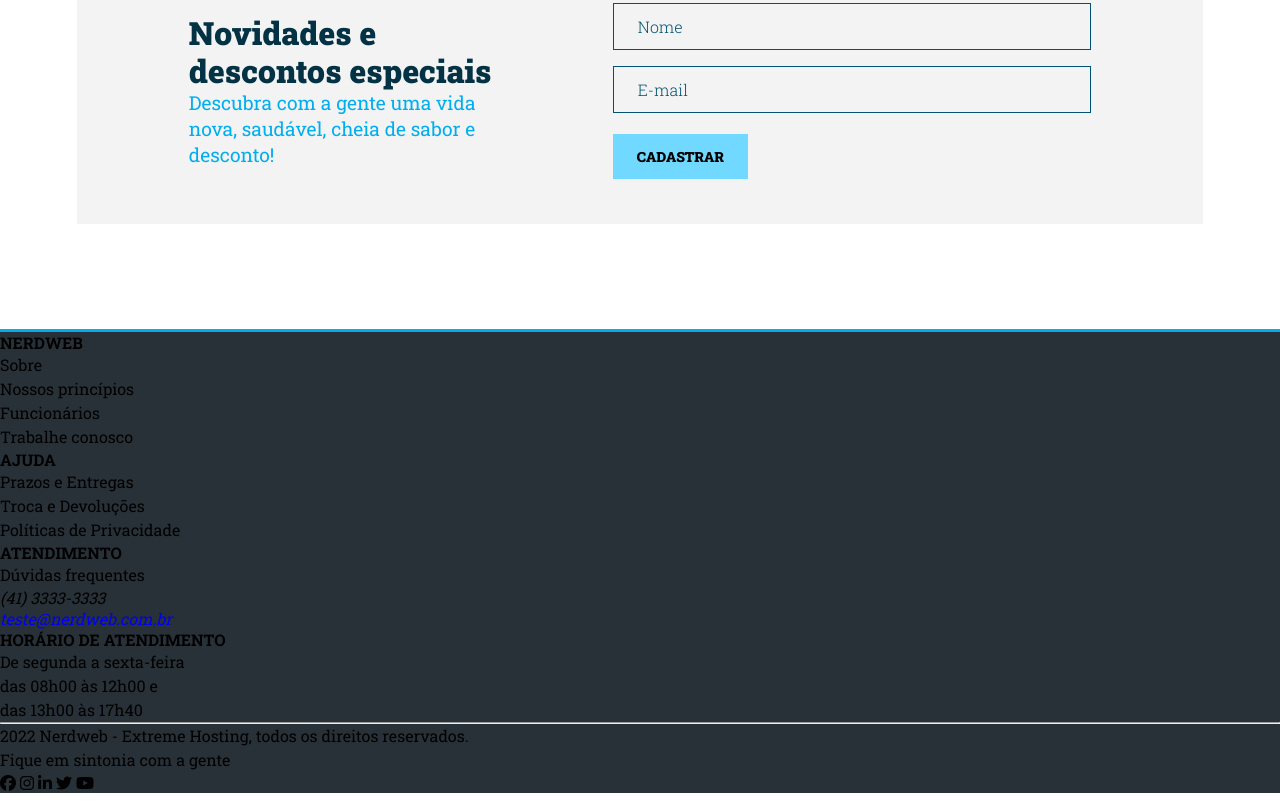
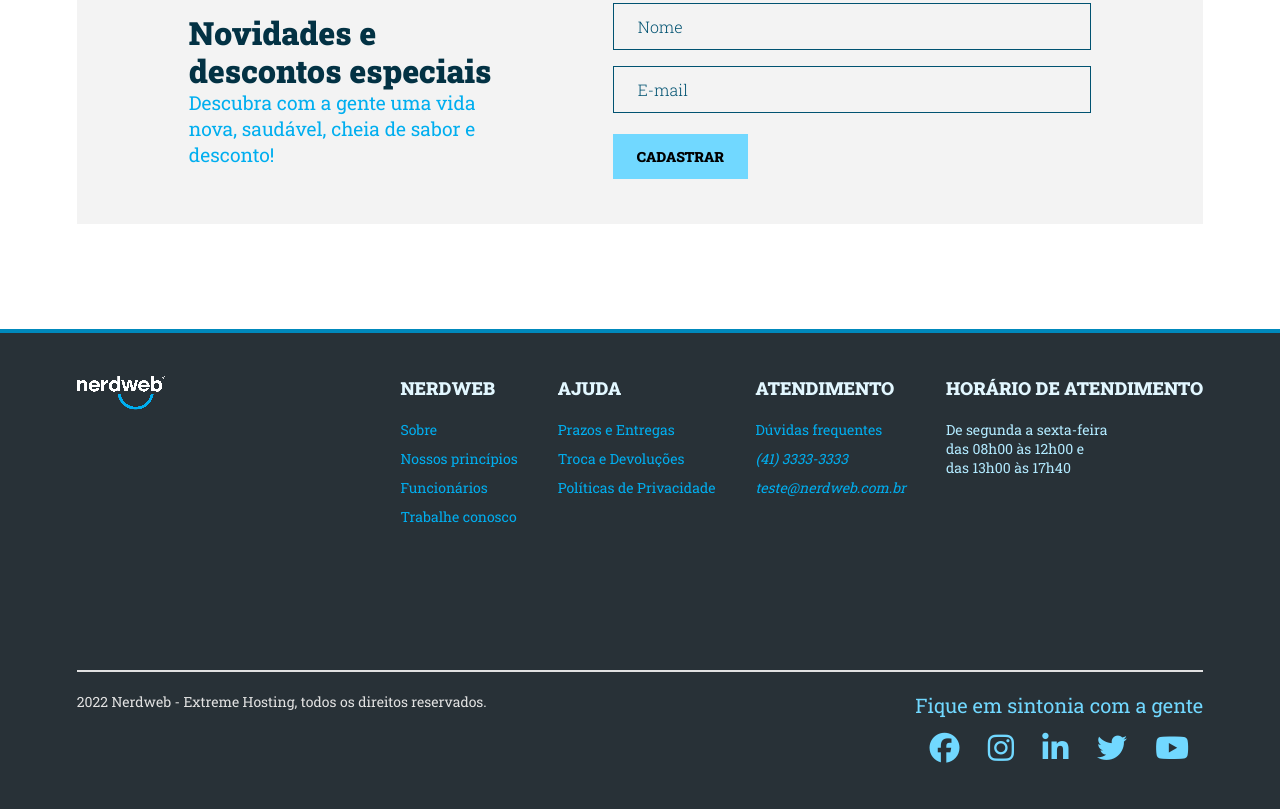
Before and after one commit to michelwene/teste-nerdweb, a plain HTML site: page index.html in a window 1280 px wide. Shown: the part 4138-4947 px from the top of the page. Drawn offline with nearby package versions, Linux system fonts and the light colour scheme.

Commit message:
feat: footer

```diff
--- a/assets/css/footer.css
+++ b/assets/css/footer.css
@@ -1,8 +1,104 @@
 .footer{
     background-color: var(--gray800);
 
-    width: 100vw;
+    width: 100%;
     margin: 6.5625rem auto 0;
 
-    border-top: 3px solid var(--blue500);
+    border-top: 4px solid var(--blue700);
 }
+
+.footer__about{
+    display: flex;
+    justify-content: space-between;
+
+    border-bottom: 2px solid var(--gray200);
+    margin: 2.6875rem auto 0;
+    padding-bottom: 8.375rem;
+    width: 88vw;
+
+
+}
+
+.logo__nerdweb{
+    background: url('../images/Grupo\ 549.png') center / cover no-repeat;
+    min-width: 5.5rem;
+    min-height: 2.125rem;
+
+    display:inline-block;
+}
+
+.footer__about--content{
+    column-gap: 2.5rem;
+
+    display: flex;
+}
+
+.footer__about--content h4{
+    color: var(--blue100);
+    font-size: 1.125rem;
+    font-weight: 900;
+    line-height: 1.5rem;
+
+    padding-bottom: 1.25rem;
+}
+
+.footer__about--content p{
+    color: var(--blue500);
+    font-size: 0.875rem;
+    line-height: 1.1875rem;
+}
+
+.footer__about--content p{
+    padding-bottom: 0.625rem;
+}
+
+.footer__about--content address{
+    color: var(--blue500);
+    font-size: 0.875rem;
+    line-height: 1.1875rem;
+}
+
+.footer__about--content address a{
+    color: var(--blue500);
+    font-size: 0.875rem;
+    line-height: 1.1875rem;
+
+    margin-top: 0.625rem;
+}
+
+.opening-hours{
+    color: var(--blue200) !important;
+}
+
+.footer__about--social{
+    display: flex;
+    justify-content: space-between;
+
+    margin: 1.25rem auto 0;
+    padding-bottom: 2.875rem;
+    width: 88vw;
+}
+
+.social__copyright p{
+    color: var(--gray200);
+    font-size: 0.875rem;
+    line-height: 1.1875rem;
+}
+
+.social__medias p{
+color: var(--blue300);
+font-size: 1.25rem;
+line-height: 1.625rem;
+}
+
+.social__medias div{
+    display: flex;
+    justify-content: space-around;
+
+    margin-top: 0.9375rem;
+}
+
+.social__medias div i{
+    color: var(--blue300);
+    font-size: 1.875rem;
+}
--- a/index.html
+++ b/index.html
@@ -340,7 +340,7 @@
         <aside>
           <span class="logo__nerdweb"></span>
         </aside>
-        <div>
+        <div class="footer__about--content">
           <div>
             <h4>NERDWEB</h4>
             <p>Sobre</p>
@@ -358,37 +358,39 @@
             <h4>ATENDIMENTO</h4>
             <p>Dúvidas frequentes</p>
             <address>
-              (41) 3333-3333 <br />
+              <p>(41) 3333-3333</p>
               <a href="mailto:teste@nerdweb.com.br">teste@nerdweb.com.br</a>
             </address>
           </div>
           <div>
             <h4>HORÁRIO DE ATENDIMENTO</h4>
-            <p>
+            <p class="opening-hours">
               De segunda a sexta-feira <br />
               das 08h00 às 12h00 e <br />das 13h00 às 17h40
             </p>
           </div>
         </div>
       </div>
-      <hr />
-      <div>
-        <div>
+      <div class="footer__about--social">
+        <div class="social__copyright">
           <p>2022 Nerdweb - Extreme Hosting, todos os direitos reservados.</p>
         </div>
-        <div>
+        <div class="social__medias">
           <p>Fique em sintonia com a gente</p>
-          <span>
+          <div>
             <i class="fa-brands fa-facebook"></i>
             <i class="fa-brands fa-instagram"></i>
             <i class="fa-brands fa-linkedin-in"></i>
             <i class="fa-brands fa-twitter"></i>
             <i class="fa-brands fa-youtube"></i>
-          </span>
+          </div>
         </div>
       </div>
     </footer>
-    <script src="https://unpkg.com/swiper@8/swiper-bundle.min.js"></script>
-    <script src="./app/js/swiper.js" type="module"></script>
+    <script
+      src="https://unpkg.com/swiper@8/swiper-bundle.min.js"
+      defer
+    ></script>
+    <script src="./app/js/swiper.js" type="module" defer></script>
   </body>
 </html>
```
